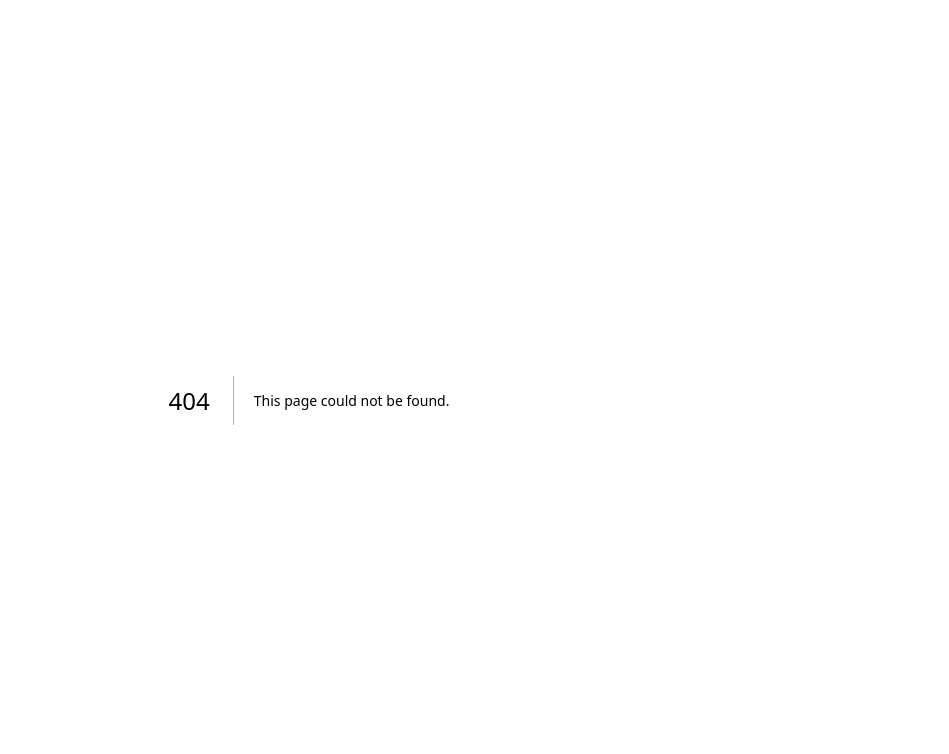
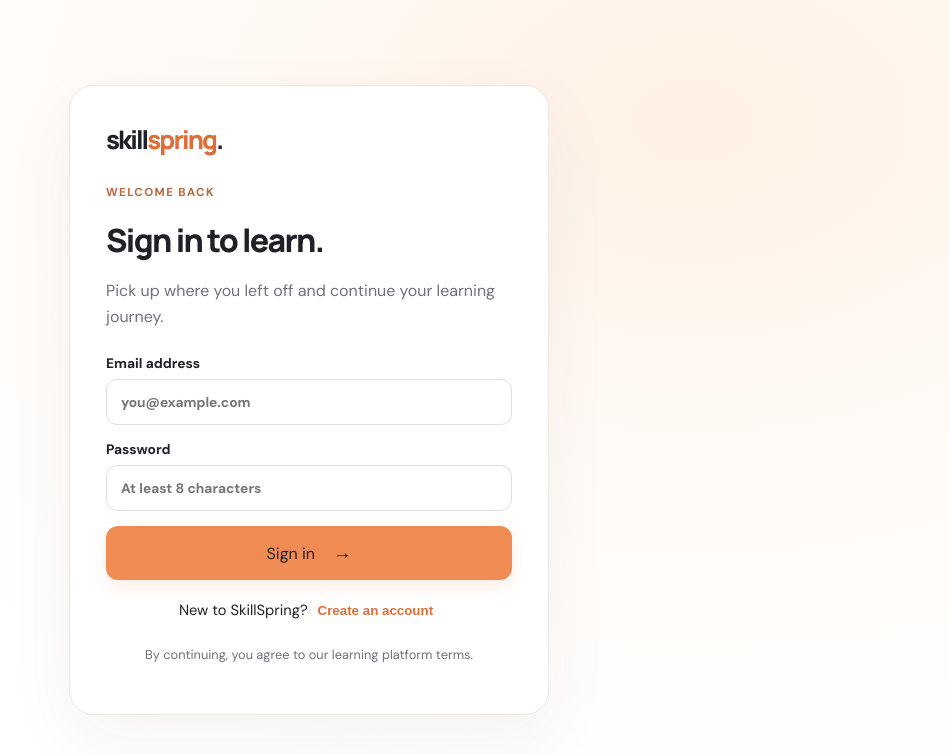
Before and after one commit to princecodecraft/learning-platform, a Next.js app in the folder apps/web/: page /login in a window 1280 px wide. Before the commit this address had no page. Shown: the top 754 px of the page, without its empty margins (331-1280 px from the left). Built offline with nearby package versions, Linux system fonts and the light colour scheme; no server answers.

Commit message:
Add login and account creation flow

```diff
--- /dev/null
+++ b/apps/web/app/login/page.tsx
@@ -0,0 +1,51 @@
+"use client";
+import { FormEvent, useEffect, useState } from "react";
+import Link from "next/link";
+import { useRouter } from "next/navigation";
+import { getSupabase } from "../../lib/supabase";
+export default function LoginPage() {
+  const router = useRouter();
+  const [mode, setMode] = useState<"login" | "signup">("login");
+  const [name, setName] = useState("");
+  const [email, setEmail] = useState("");
+  const [password, setPassword] = useState("");
+  const [message, setMessage] = useState("");
+  const [busy, setBusy] = useState(false);
+  const supabase = getSupabase();
+  useEffect(() => { if (supabase) supabase.auth.getSession().then(({data}) => { if (data.session) router.replace("/my-learning"); }); }, [router, supabase]);
+  async function submit(e: FormEvent<HTMLFormElement>) {
+    e.preventDefault(); setMessage("");
+    if (!supabase) { setMessage("Setup pending: add NEXT_PUBLIC_SUPABASE_URL and NEXT_PUBLIC_SUPABASE_ANON_KEY to the Vercel public-site environment variables."); return; }
+    setBusy(true);
+    try {
+      const next = typeof window !== "undefined" ? new URLSearchParams(window.location.search).get("next") : null;
+      if (mode === "signup") {
+        const {data,error} = await supabase.auth.signUp({email,password,options:{data:{full_name:name}}});
+        if(error) throw error;
+        if(!data.session) setMessage("Account created. Check your email to confirm your account, then sign in.");
+        else router.push(next || "/my-learning");
+      } else {
+        const {error} = await supabase.auth.signInWithPassword({email,password});
+        if(error) throw error;
+        router.push(next || "/my-learning");
+      }
+    } catch(err) { setMessage(err instanceof Error ? err.message : "Something went wrong. Please try again."); }
+    finally { setBusy(false); }
+  }
+  return <main className="auth-shell"><section className="auth-card">
+    <Link className="brand" href="/">skill<span>spring</span><i>.</i></Link>
+    <div className="eyebrow" style={{marginTop:28}}>{mode === "login" ? "WELCOME BACK" : "START LEARNING TODAY"}</div>
+    <h1>{mode === "login" ? "Sign in to learn." : "Create your account."}</h1>
+    <p>{mode === "login" ? "Pick up where you left off and continue your learning journey." : "Create an account to explore courses and keep your learning in one place."}</p>
+    {!supabase && <div className="notice">Login interface is ready. Connect Supabase Auth in Vercel to activate real accounts.</div>}
+    {message && <div className={"notice " + (/pending|created/i.test(message) ? "" : "error-notice")} role="status">{message}</div>}
+    <form className="auth-form" onSubmit={submit}>
+      {mode === "signup" && <label>Full name<input value={name} onChange={e=>setName(e.target.value)} autoComplete="name" required placeholder="Your name"/></label>}
+      <label>Email address<input type="email" value={email} onChange={e=>setEmail(e.target.value)} autoComplete="email" required placeholder="you@example.com"/></label>
+      <label>Password<input type="password" value={password} onChange={e=>setPassword(e.target.value)} autoComplete={mode === "login" ? "current-password" : "new-password"} minLength={8} required placeholder="At least 8 characters"/></label>
+      <button className="btn" type="submit" disabled={busy}>{busy ? "Please wait…" : mode === "login" ? "Sign in" : "Create account"} <span>→</span></button>
+    </form>
+    <div className="auth-switch">{mode === "login" ? "New to SkillSpring? " : "Already have an account? "}<button onClick={()=>{setMode(mode === "login" ? "signup" : "login");setMessage("");}}>{mode === "login" ? "Create an account" : "Sign in"}</button></div>
+    <p style={{textAlign:"center",fontSize:".8rem",marginTop:24}}>By continuing, you agree to our learning platform terms.</p>
+  </section></main>;
+}
```
